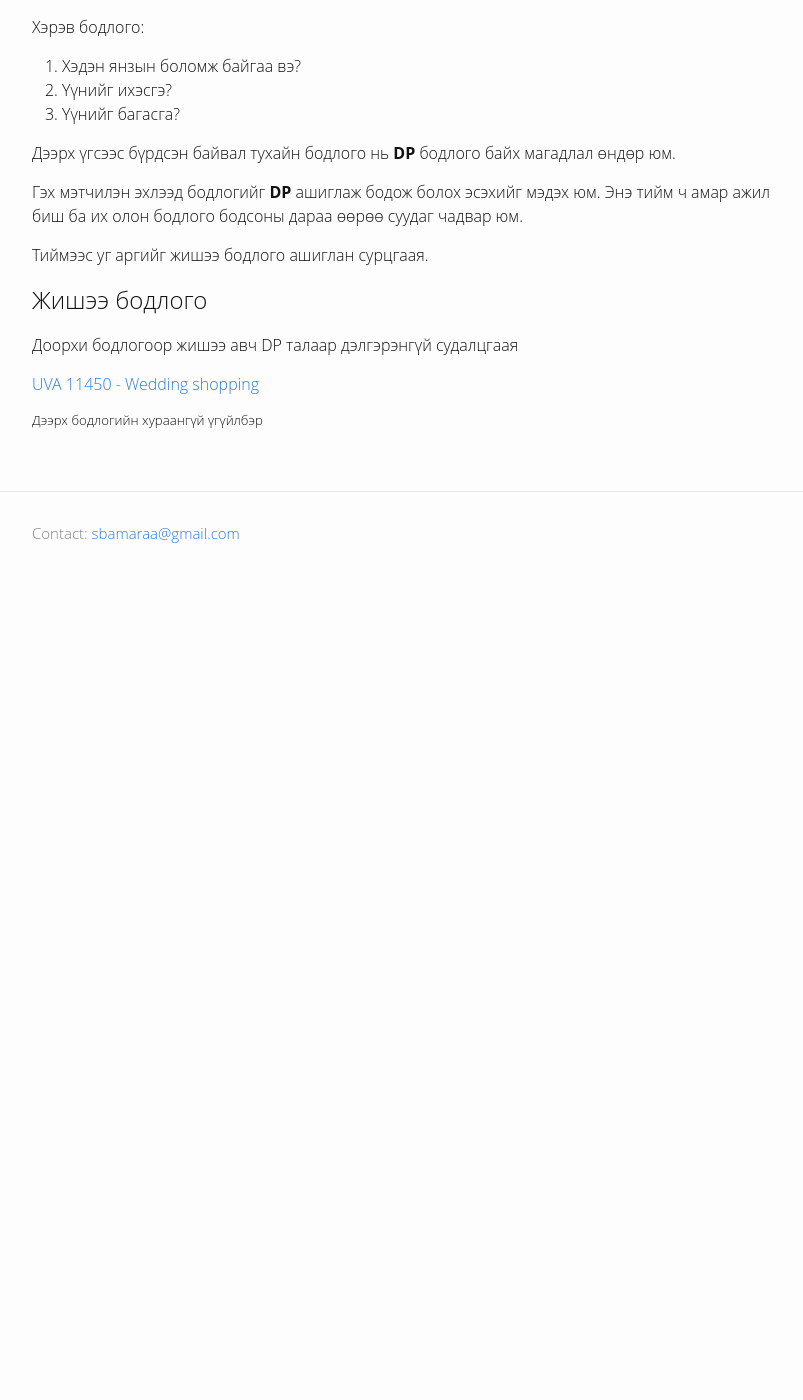
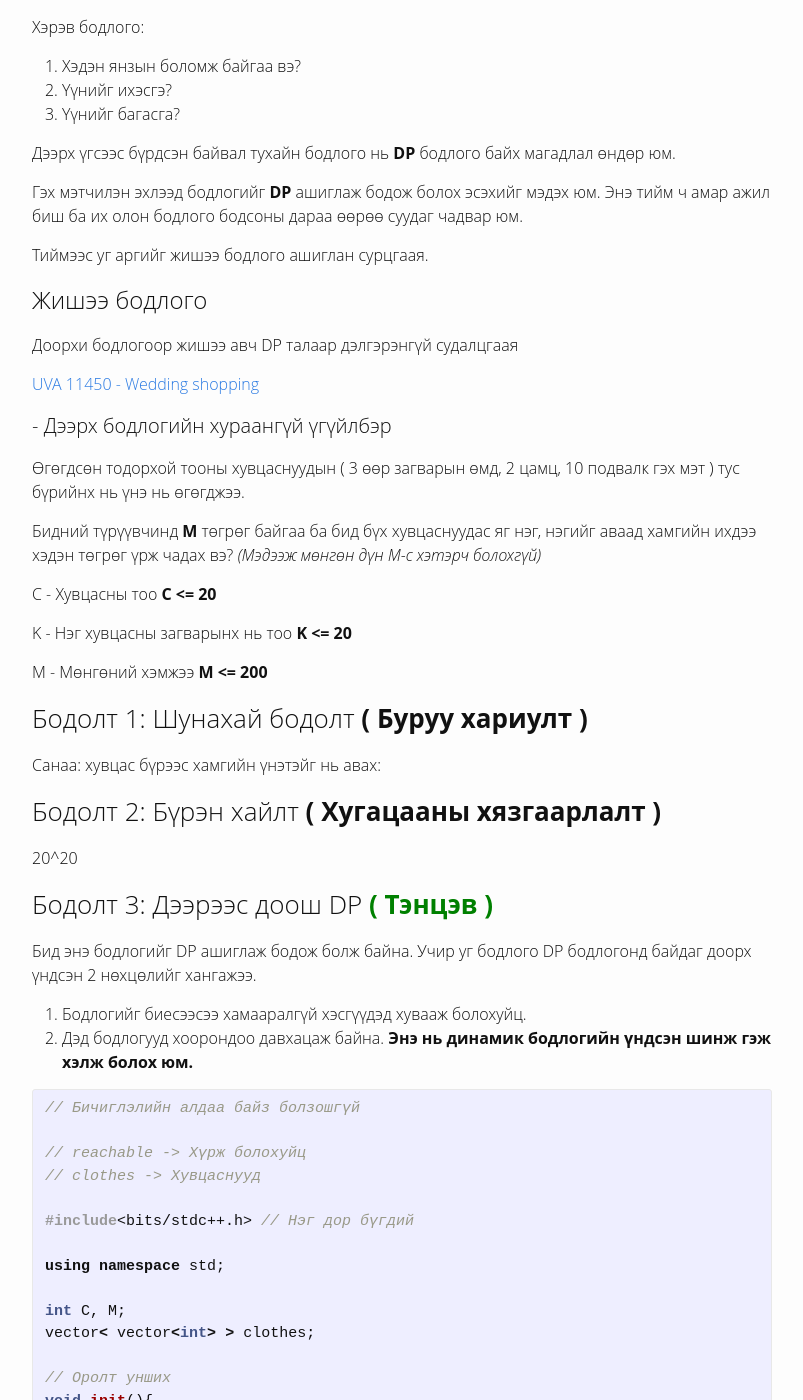
Before and after one commit to amarbattulga/amarbattulga.github.io, a Jekyll site: the page built from _posts/2016-05-31-Dynamic-programming.markdown, in a window 1280 px wide and 1400 px high, scrolled down 270 px. Shown: the whole window, without its empty margins (238-1041 px from the left). Built offline with Jekyll 4.4.1, drawn with Linux system fonts in a browser that asks for light colours; before the commit the page ends 900 px from its top, so only the background shows below that; some of the changed text lies outside the part shown.

Commit message:
dynamic programming draft2

```diff
--- a/_posts/2016-05-31-Dynamic-programming.markdown
+++ b/_posts/2016-05-31-Dynamic-programming.markdown
@@ -27,6 +27,62 @@ DP-г сурахын тулд бодлогийн төлөвийг тодорхо
 
 [UVA 11450 - Wedding shopping](https://uva.onlinejudge.org/index.php?option=onlinejudge&page=show_problem&problem=2445){:target="_blank"}
 
-##### Дээрх бодлогийн хураангүй үгүйлбэр
-{% highlight md %}
+#### - Дээрх бодлогийн хураангүй үгүйлбэр
+
+Өгөгдсөн тодорхой тооны хувцаснуудын ( 3 өөр загварын өмд, 2 цамц, 10 подвалк гэх мэт ) тус бүрийнх нь үнэ нь өгөгджээ.
+
+Бидний түрүүвчинд **M** төгрөг байгаа ба бид бүх хувцаснуудас яг нэг, нэгийг аваад хамгийн ихдээ хэдэн төгрөг үрж чадах вэ? *(Мэдээж мөнгөн дүн M-с хэтэрч болохгүй)*
+
+C - Хувцасны тоо **C <= 20**
+
+K - Нэг хувцасны загварынх нь тоо **K <= 20**
+
+M - Мөнгөний хэмжээ **M <= 200**
+
+
+### Бодолт 1: Шунахай бодолт **( Буруу хариулт )**
+Санаа: хувцас бүрээс хамгийн үнэтэйг нь авах:
+
+### Бодолт 2: Бүрэн хайлт **( Хугацааны хязгаарлалт )**
+20^20
+
+### Бодолт 3: Дээрээс доош DP [**( Тэнцэв )**](#){:style="color:green"}
+Бид энэ бодлогийг DP ашиглаж бодож болж байна. Учир уг бодлого DP бодлогонд байдаг доорх үндсэн 2 нөхцөлийг хангажээ.
+
+1. Бодлогийг биесээсээ хамааралгүй хэсгүүдэд хувааж болохуйц.
+2. Дэд бодлогууд хоорондоо давхацаж байна. **Энэ нь динамик бодлогийн үндсэн шинж гэж хэлж болох юм.**
+
+{% highlight cpp %}
+// Бичиглэлийн алдаа байз болзошгүй
+
+// reachable -> Хүрж болохуйц
+// clothes -> Хувцаснууд
+
+#include<bits/stdc++.h> // Нэг дор бүгдий
+
+using namespace std;
+
+int C, M;
+vector< vector<int> > clothes;
+
+// Оролт унших
+void init(){
+     // Хувцасны тоо
+     cin >> C;
+     clothes.resize(C);
+
+     // Үнэ
+     for (int i=0; i<C; i++){
+     	 int K;
+	 cin >> K;
+
+	 clothes[i].resize(K);
+	 for (int j=0; j<K; k++)
+	     cin >> clothes[i][j];
+     }
+}
+
+int main(){
+    init();
+}
 {% endhighlight %}
```
